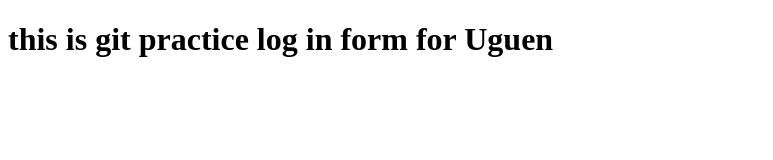
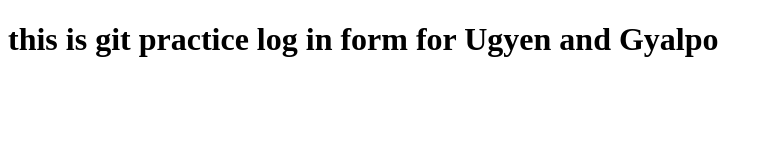
Before and after one commit to PemaGyalpo97/GitTutorial, a plain HTML site: page index.html in a window 1280 px wide. Shown: the whole page, without its empty margins (0-773 px from the left). Drawn offline with Linux system fonts and the light colour scheme.

Commit message:
Update index.html

```diff
--- a/index.html
+++ b/index.html
@@ -3,7 +3,7 @@
 <html>
 
 	<h1>this is git practice
-log in form for Uguen</h1>
+log in form for Ugyen and Gyalpo</h1>
 
 
 </html>
```
